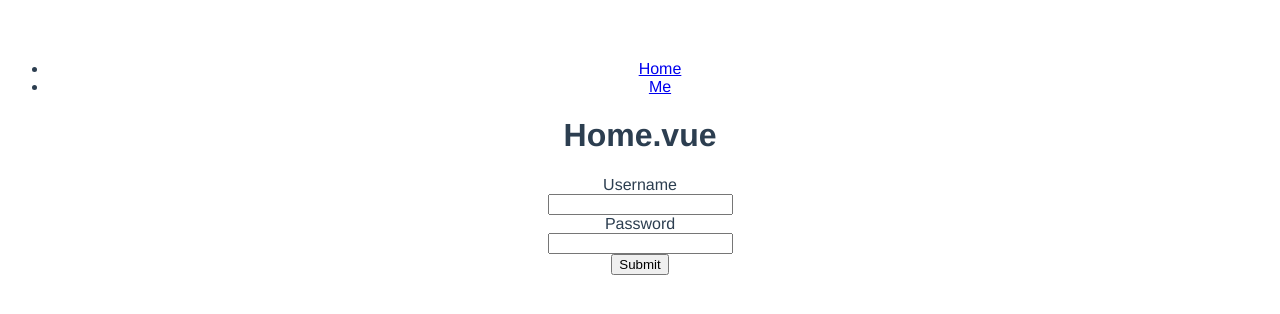
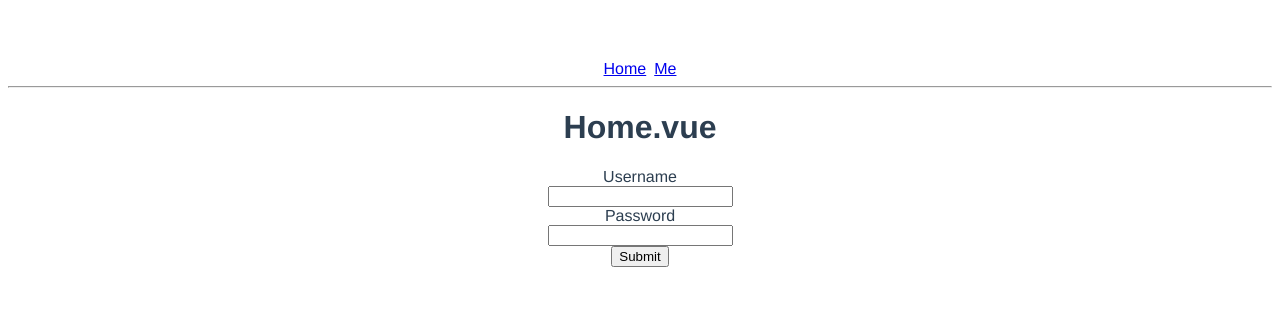
Before and after one commit to medunla/vue-login, a Vue app: page / in a window 1280 px wide. Shown: the top 314 px of the page. Built offline with nearby package versions, Linux system fonts and the light colour scheme; no server answers.

Commit message:
Adjust navigation

```diff
--- a/src/App.vue
+++ b/src/App.vue
@@ -1,9 +1,38 @@
+<script>
+import { reactive } from 'vue';
+import routeName from '@/enums/routeName';
+
+export default {
+	setup () {
+		const navigationList = reactive([
+			{
+				label: 'Home',
+				to: { name: routeName.HOME },
+			},
+			{
+				label: 'Me',
+				to: { name: routeName.ME },
+			},
+		]);
+
+		return {
+			navigationList,
+		};
+	},
+};
+</script>
+
 <template>
 	<div>
-		<ul>
-			<li><router-link :to="{ name: 'Home' }">Home</router-link></li>
-			<li><router-link :to="{ name: 'Me' }">Me</router-link></li>
+		<ul class="navigation-list">
+			<li
+				v-for="(item, index) in navigationList"
+				:key="index"
+			>
+				<router-link :to="item.to">{{ item.label }}</router-link>
+			</li>
 		</ul>
+		<hr>
 		<router-view />
 	</div>
 </template>
@@ -17,4 +46,13 @@
 	color: #2c3e50;
 	margin-top: 60px;
 }
+
+.navigation-list {
+	display: flex;
+	justify-content: center;
+	gap: 8px;
+	list-style-type: none;
+	padding: 0;
+	margin: 0;
+}
 </style>
```
